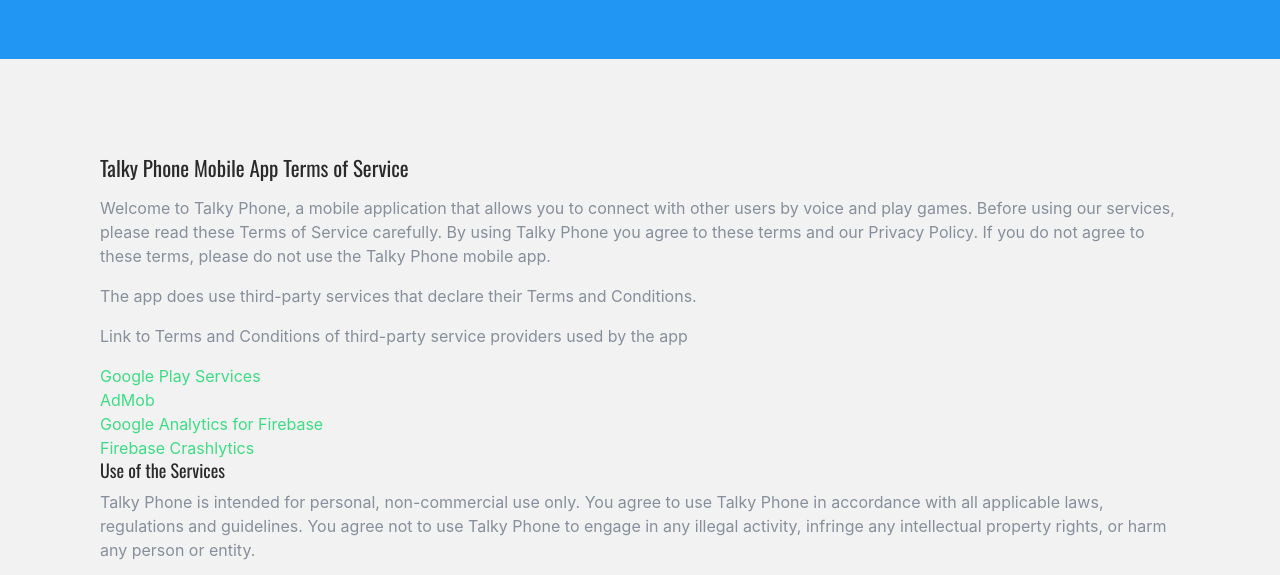
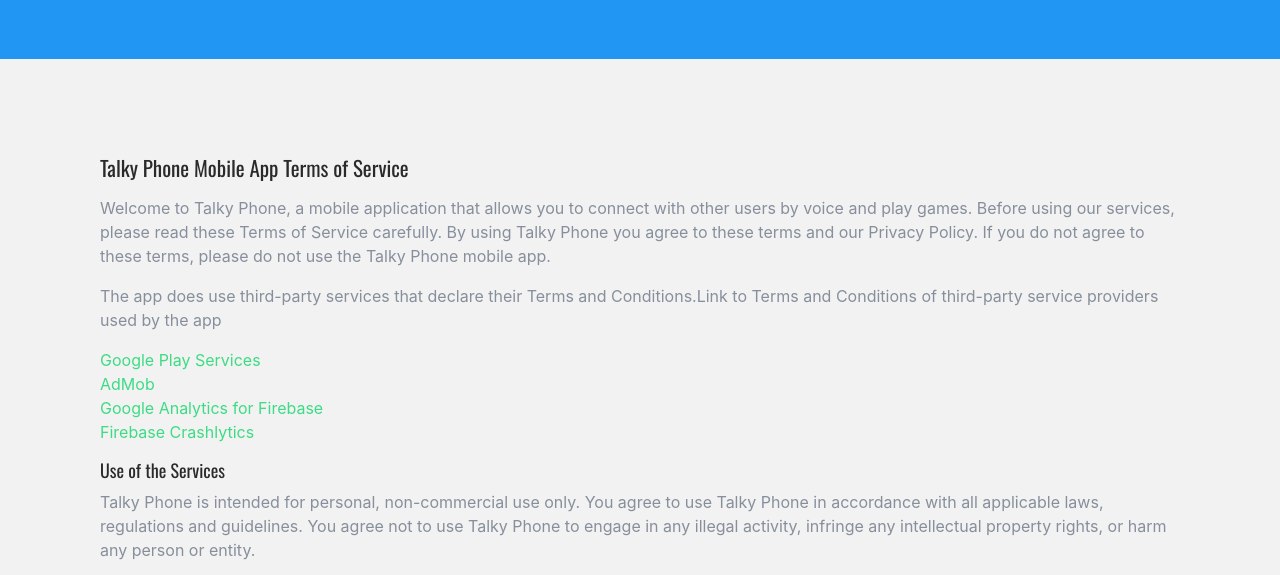
Before and after one commit to talkyphone/talkyphone.github.io, a plain HTML site: page terms.html in a window 1280 px wide. Shown: the part 174-749 px from the top of the page. Drawn offline with nearby package versions, Linux system fonts and the light colour scheme.

Commit message:
Update terms.html up

```diff
--- a/terms.html
+++ b/terms.html
@@ -79,10 +79,7 @@
     <div id='third-party-list'>
         <p>
             The app does use third-party services that declare their
-            Terms and Conditions.
-        </p>
-        <p>
-            Link to Terms and Conditions of third-party service
+            Terms and Conditions.Link to Terms and Conditions of third-party service
             providers used by the app
         </p>
         <ul>
@@ -96,6 +93,7 @@
                     rel="noopener noreferrer">Firebase Crashlytics</a></li>
             <!----><!----><!----><!----><!----><!----><!----><!----><!----><!----><!----><!----><!----><!----><!----><!----><!----><!----><!----><!----><!----><!----><!----><!---->
         </ul>
+	    <p></p>
     </div>
     <ol>
         <li><h4>Use of the Services</h4></li>
```
